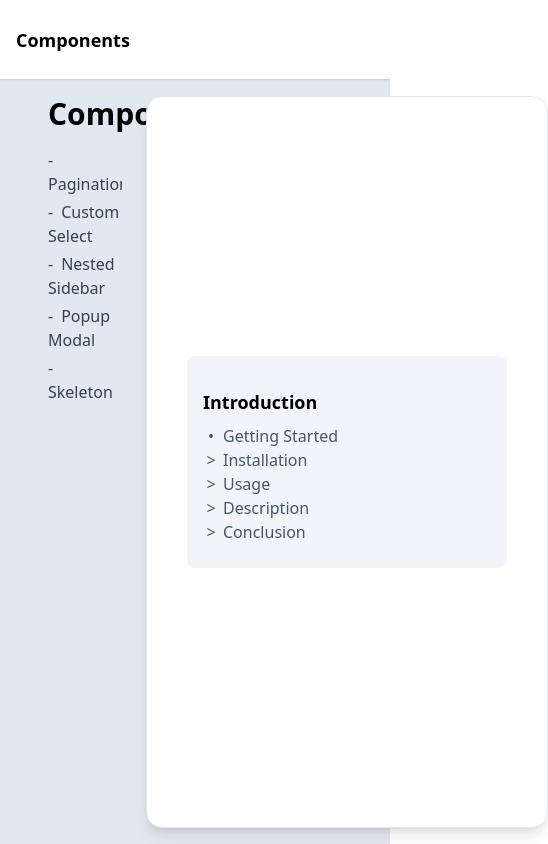
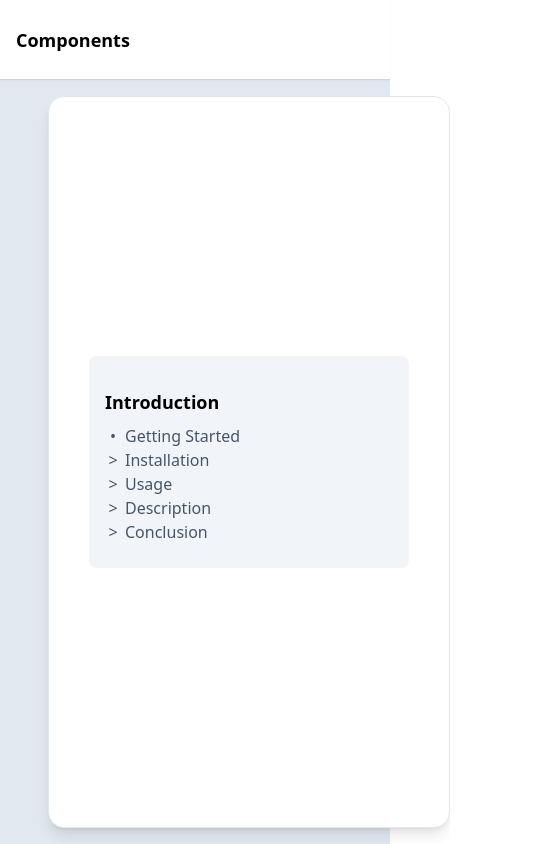
Before and after one commit to thecloer/react-components, a React (Vite) app: page /react-components/nested-sidebar in a window 390 px wide. Shown: the whole page, 548 px wide, since content can reach past the window. Built offline with nearby package versions, Linux system fonts and the light colour scheme.

Commit message:
UPDATE: sidebar hidden in mobile

```diff
--- a/src/layouts/AppLayout.tsx
+++ b/src/layouts/AppLayout.tsx
@@ -8,7 +8,7 @@ function AppLayout() {
       <Header />
       <div className='container mx-auto grow basis-1 px-12 py-4'>
         <div className='full flex'>
-          <aside className='w-1/3 pr-6'>
+          <aside className='hidden w-1/3 pr-6 sm:block'>
             <Sidebar />
           </aside>
           <main className='h-full grow'>
```
